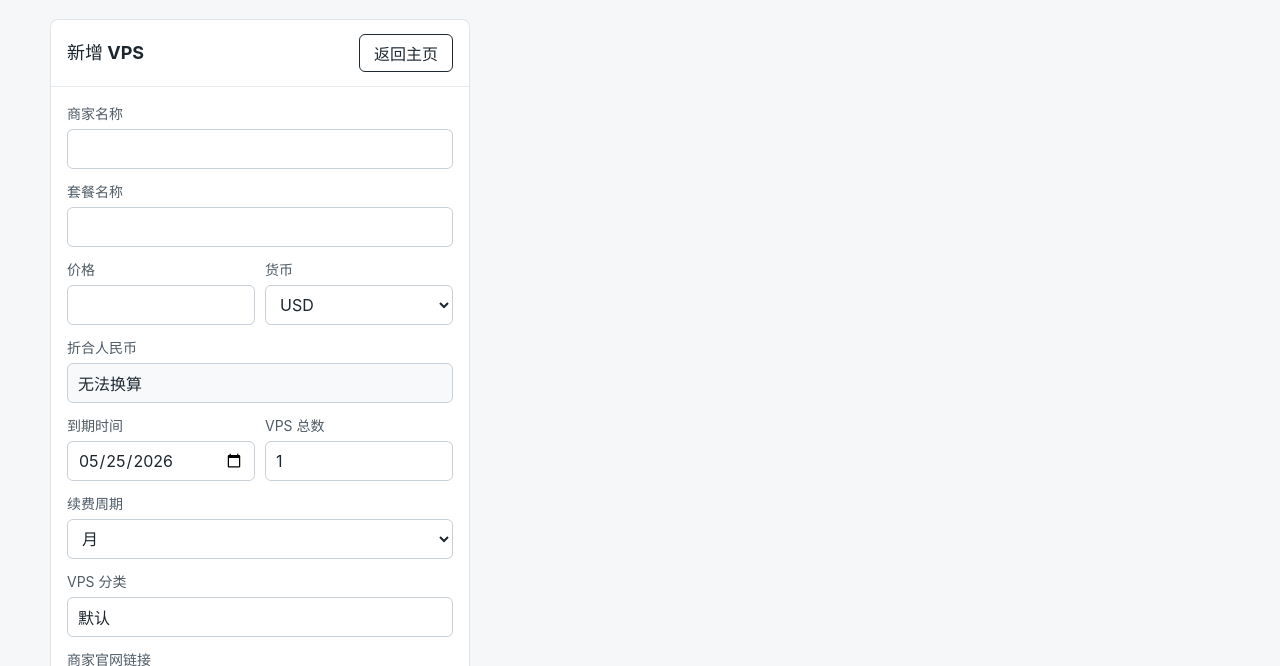
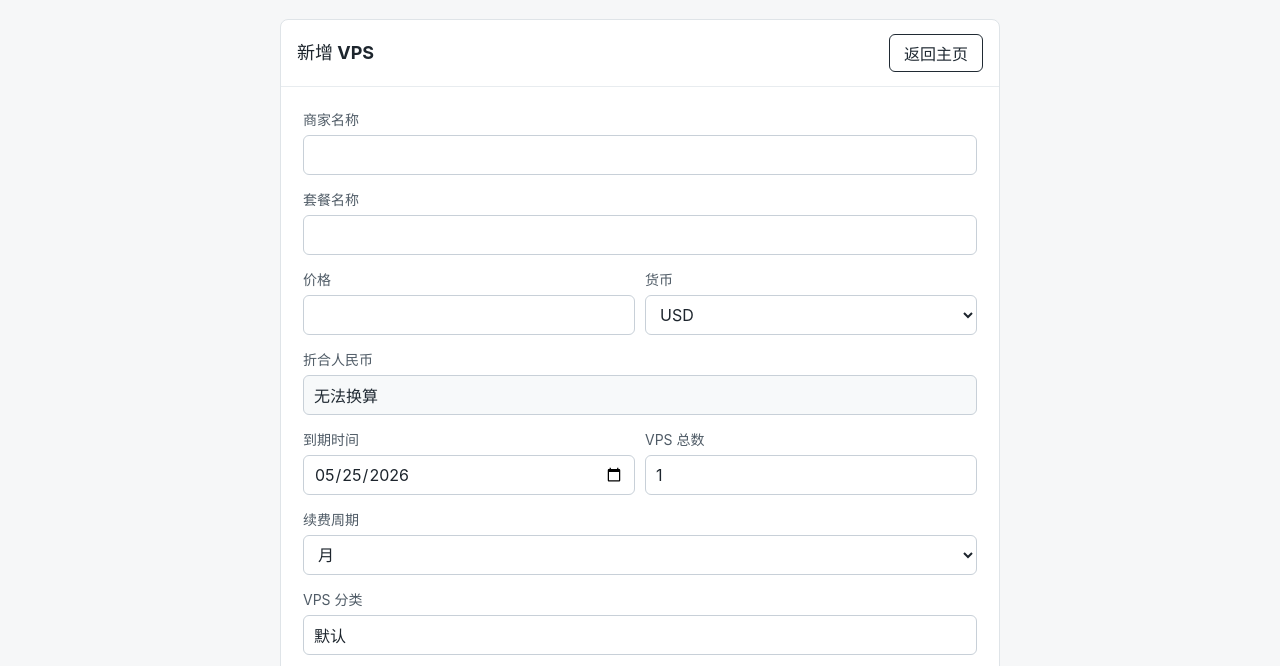
Before and after one commit to renaissance0721/vps-value, a website built with Vite: page index.html in a window 1280 px wide. Both pictures are taken after a click on the button "新增 VPS". Shown: the part 107-773 px from the top of the page. Built offline with nearby package versions, Linux system fonts and the light colour scheme; files whose address does not match are found by name.

Commit message:
Update styles.css

```diff
--- a/src/styles.css
+++ b/src/styles.css
@@ -217,7 +217,8 @@ a {
 }
 
 .form-page {
-  width: min(420px, 100%);
+  width: min(720px, 100%);
+  margin: 0 auto;
 }
 
 .list-panel {
@@ -243,8 +244,8 @@ a {
 
 .vps-form {
   display: grid;
-  gap: 12px;
-  padding: 16px;
+  gap: 14px;
+  padding: 22px;
 }
 
 .form-row {
```
